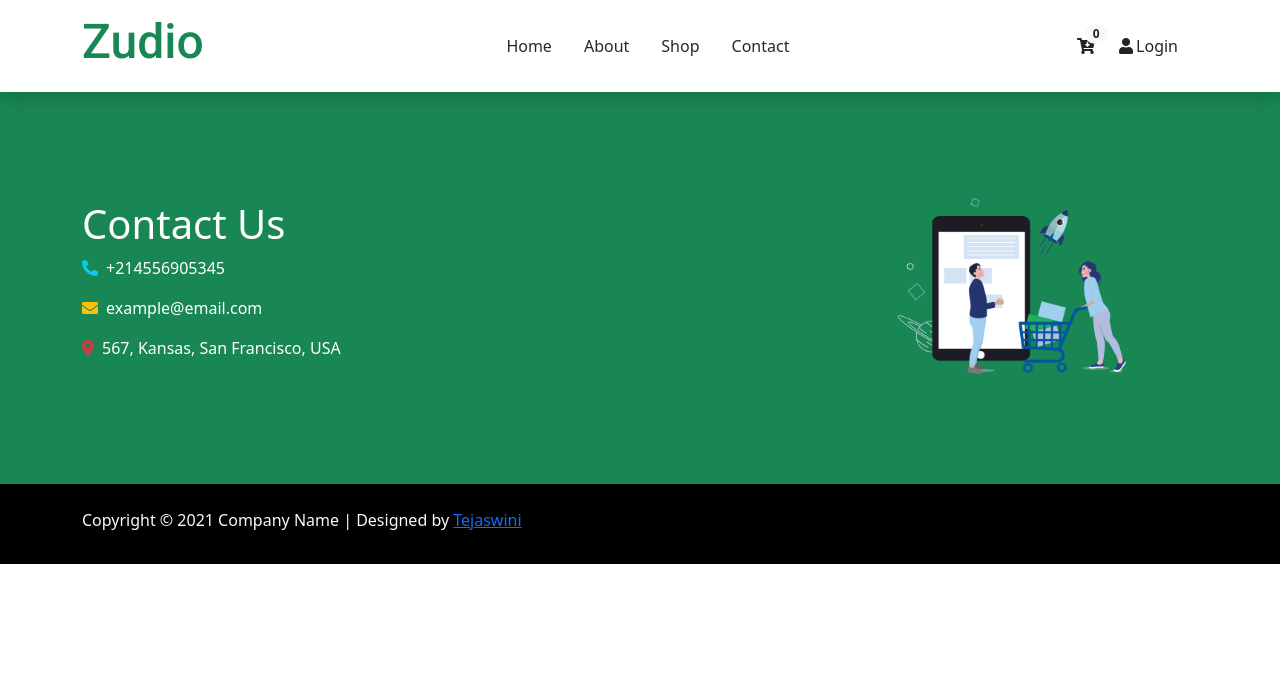
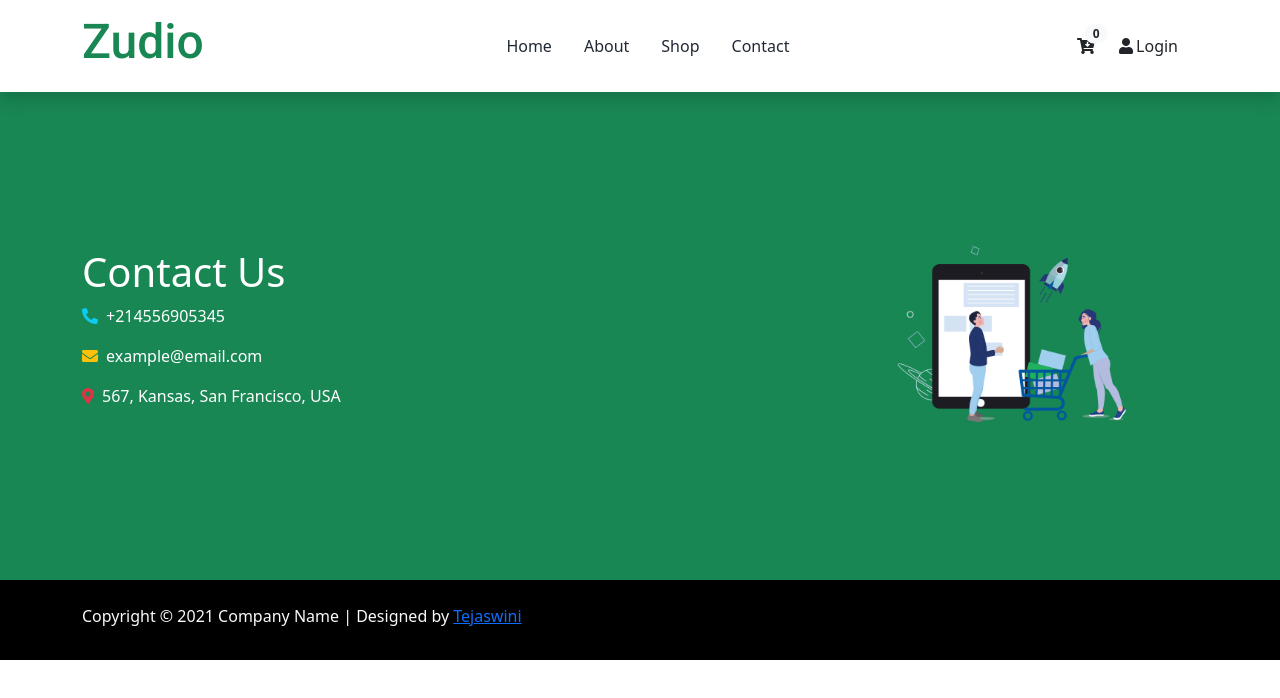
Before and after one commit to tejutakale/E-Commerce, an Angular app: page /contact in a window 1280 px wide. Shown: the top 698 px of the page. Built offline with nearby package versions, Linux system fonts and the light colour scheme.

Commit message:
All files3

```diff
--- a/src/app/contact/contact.component.html
+++ b/src/app/contact/contact.component.html
@@ -1,5 +1,5 @@
 <section class="bg-success py-5">
-    <div class="container">
+    <div class="container my-5">
         <div class="row align-items-center py-5">
             <div class="col-md-8 text-white">
                 <h1>Contact Us</h1>
```
